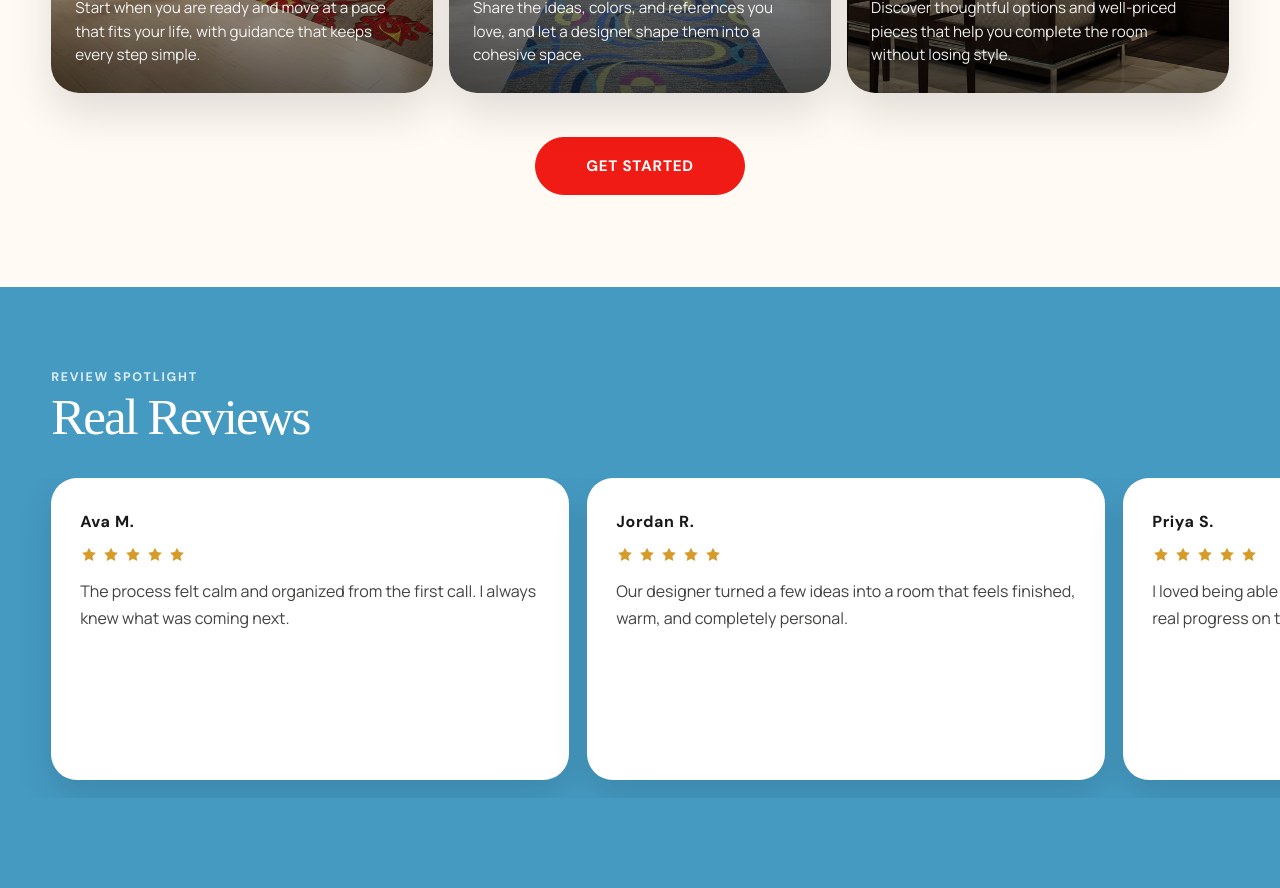
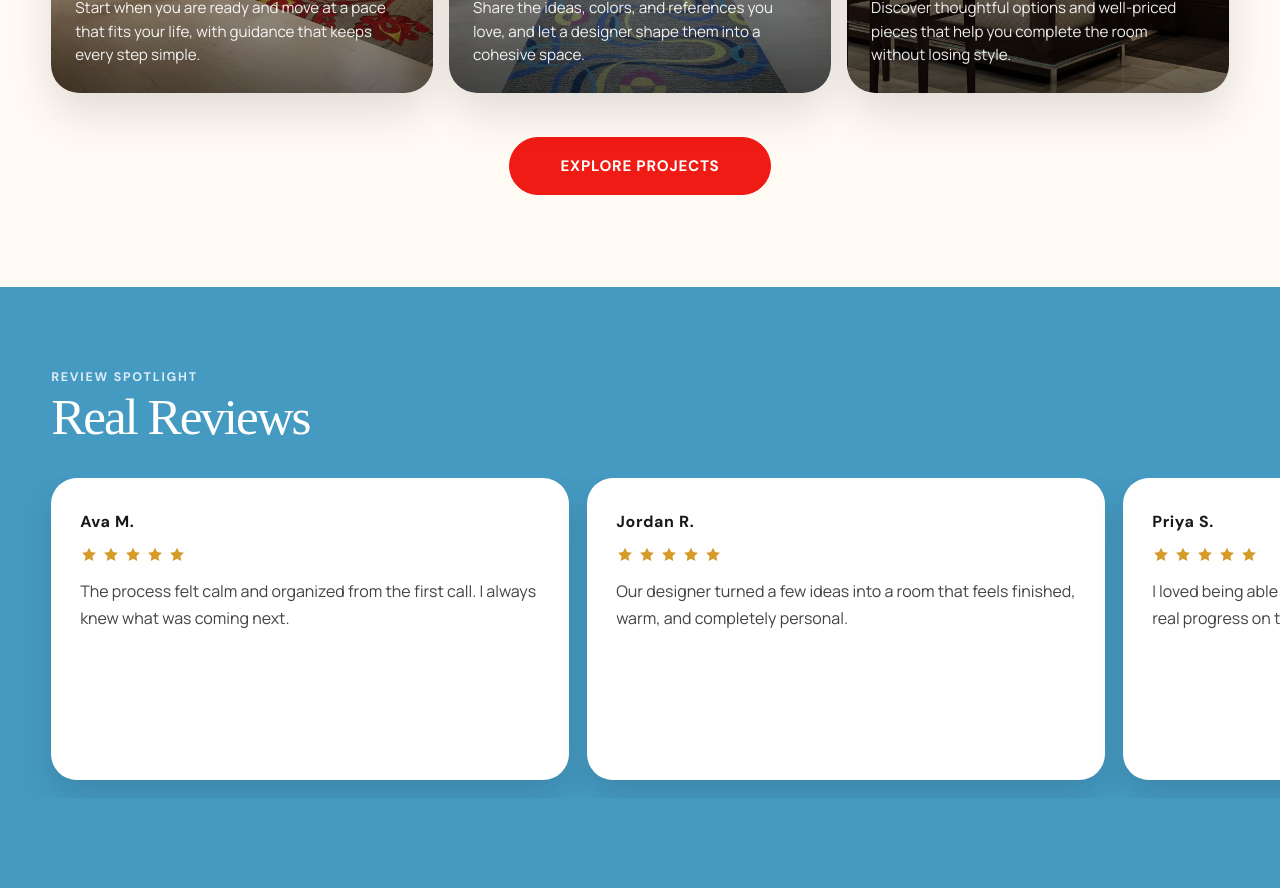
Before and after one commit to Emekabest/FusionAiDesign, a React (Vite) app: page / in a window 1280 px wide. Shown: the part 2260-3148 px from the top of the page. Built offline with nearby package versions, Linux system fonts and the light colour scheme; a web font is replaced by a local one.

Commit message:
Working on home--8

```diff
--- a/src/App.jsx
+++ b/src/App.jsx
@@ -1733,16 +1733,16 @@ function App() {
             />
           </section>
 
-          <section className="lobby-cards__cta" aria-label="Get started call to action">
+          <section className="lobby-cards__cta" aria-label="Explore projects call to action">
             <a
               className="site-header__getstarted lobby-cards__cta-button"
-              href="/contact"
+              href="/portfolio"
               onClick={(event) => {
                 event.preventDefault()
-                navigateToPage('contact')
+                navigateToPage('portfolio')
               }}
             >
-              Get Started
+              Explore Projects
             </a>
           </section>
 
```
